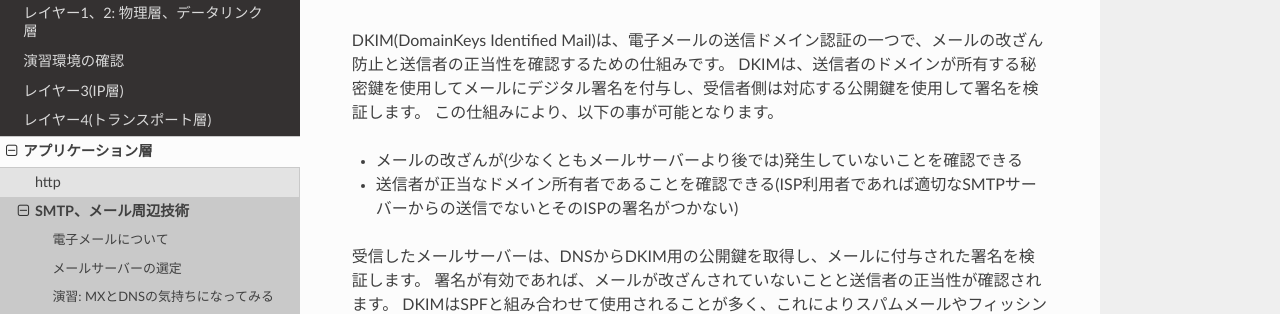
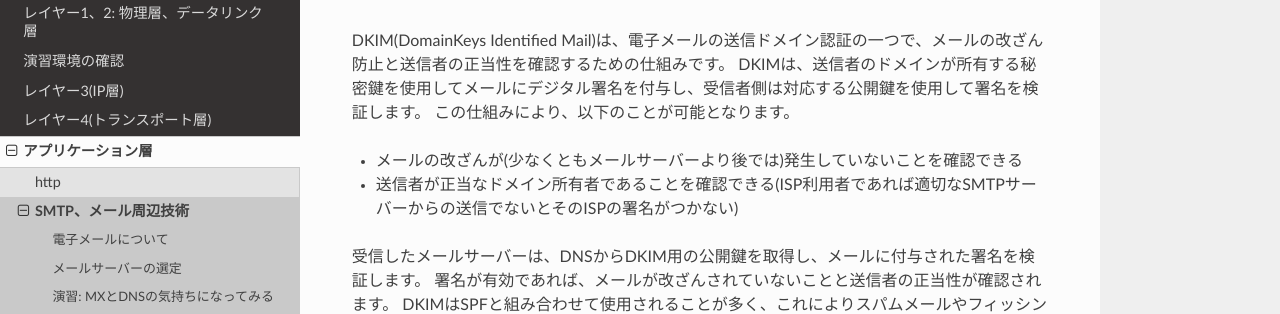
Before and after one commit to densuke/2025-network-doc, a Sphinx documentation site: the page built from source/app/smtp/spam.md, in a window 1280 px wide and 900 px high, scrolled down 774 px. Shown: the part 227-541 px from the top of the window. Built offline with Sphinx 7.4.7 and the Read the Docs theme 3.1.0, drawn with Linux system fonts in a browser that asks for light colours.

Commit message:
「事」→「こと」
Co-authored-by: gemini-code-assist[bot] <176961590+gemini-code-assist[bot]@users.noreply.github.com>

```diff
--- a/source/app/smtp/spam.md
+++ b/source/app/smtp/spam.md
@@ -34,7 +34,7 @@ kobedenshi.ac.jp descriptive text "v=spf1 include:gmail.com include:aspmx.pardot
 
 DKIM(DomainKeys Identified Mail)は、電子メールの送信ドメイン認証の一つで、メールの改ざん防止と送信者の正当性を確認するための仕組みです。
 DKIMは、送信者のドメインが所有する秘密鍵を使用してメールにデジタル署名を付与し、受信者側は対応する公開鍵を使用して署名を検証します。
-この仕組みにより、以下の事が可能となります。
+この仕組みにより、以下のことが可能となります。
 
 - メールの改ざんが(少なくともメールサーバーより後では)発生していないことを確認できる
 - 送信者が正当なドメイン所有者であることを確認できる(ISP利用者であれば適切なSMTPサーバーからの送信でないとそのISPの署名がつかない)
```
